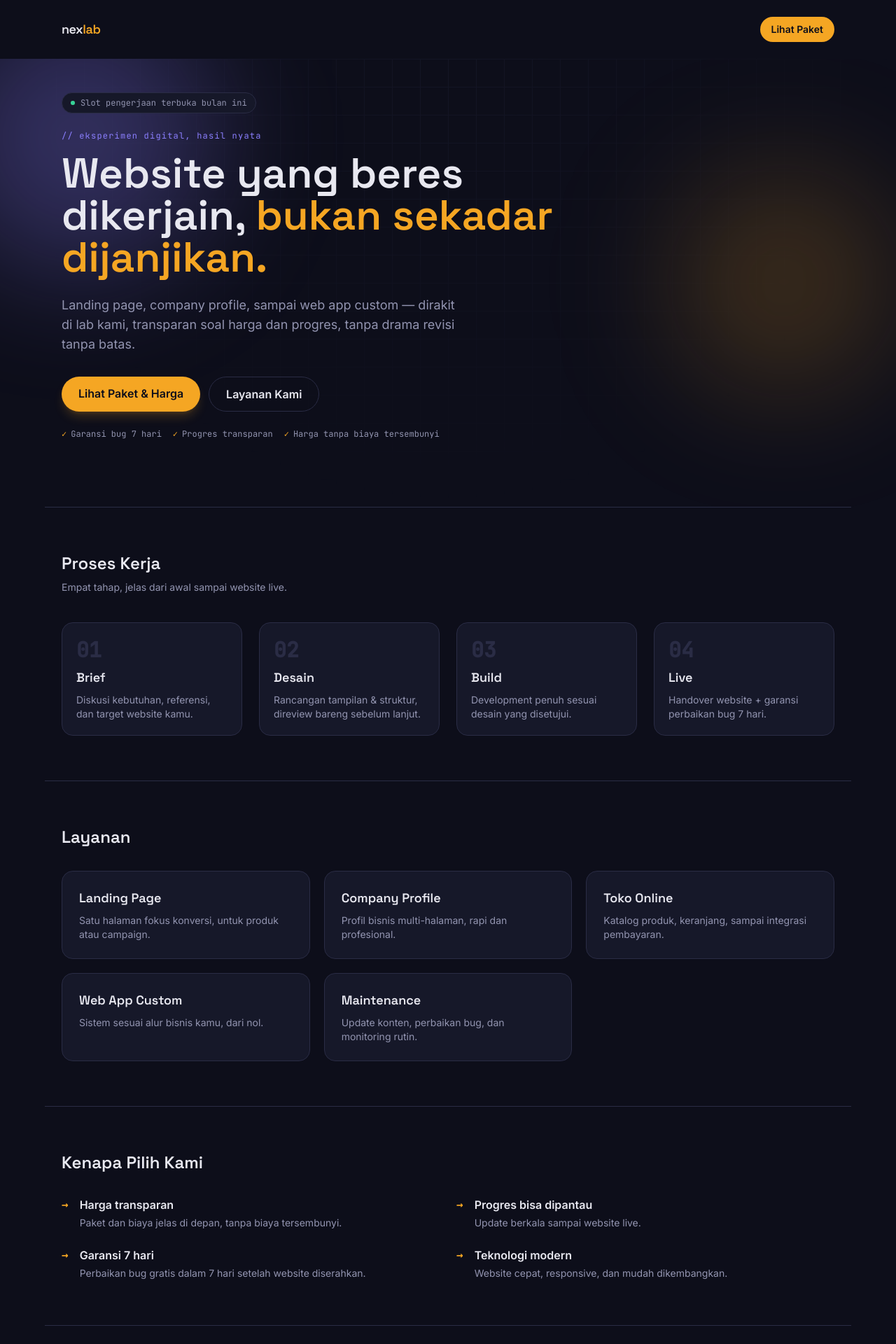
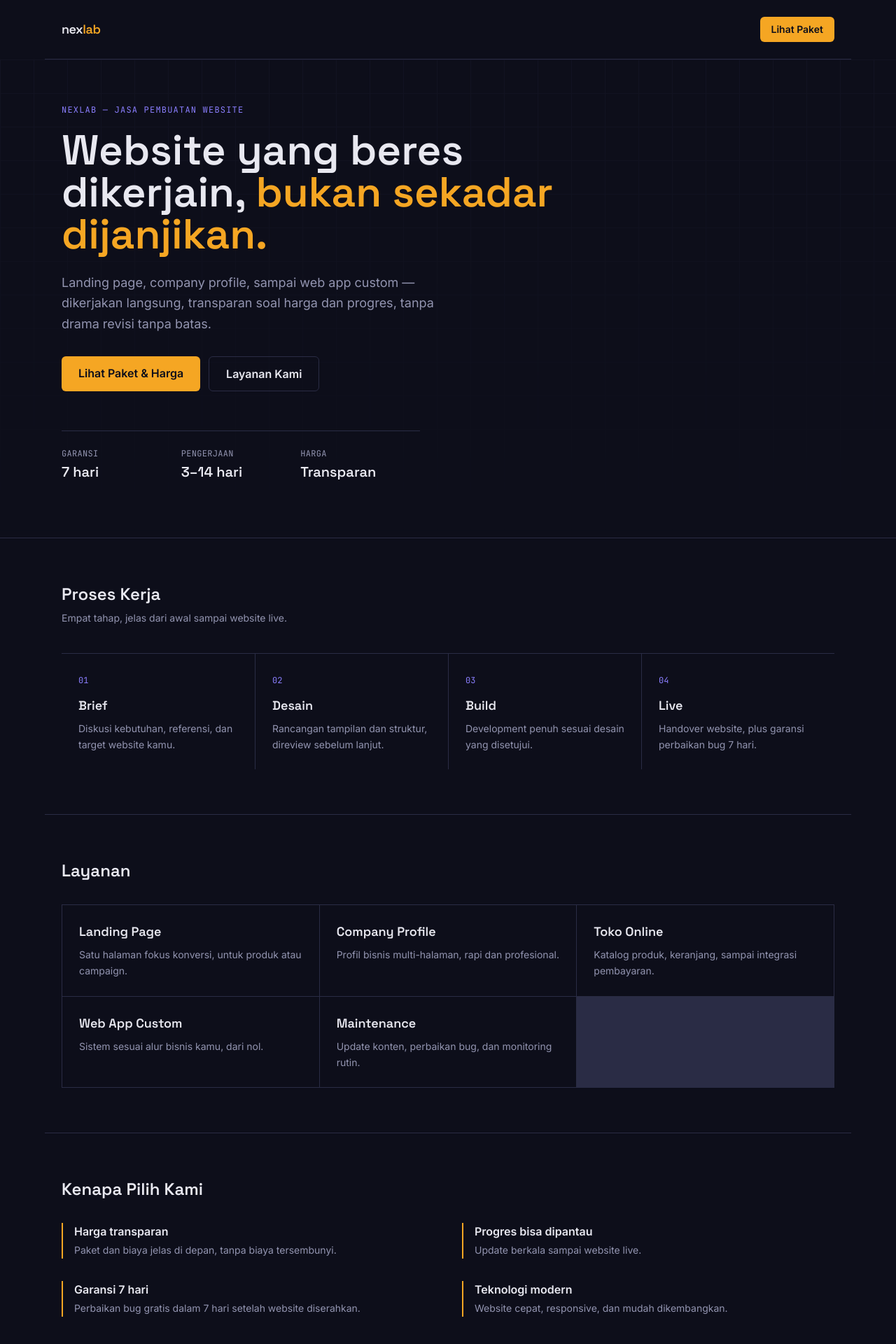
Before and after one commit to MisterDayy/jasa-website, a Flask app: page / in a window 1280 px wide. Shown: the top 1920 px of the page at 70% size. Run offline with Flask 3, Linux system fonts and the light colour scheme; some libraries are stand-ins or nearby versions.

Commit message:
redesign: cleaner, more disciplined visual language

```diff
--- a/templates/admin/login.html
+++ b/templates/admin/login.html
@@ -3,7 +3,7 @@
 {% block content %}
 <div class="max-w-sm mx-auto px-6 py-24">
   <h1 class="font-display text-2xl font-semibold mb-6 text-center">Login Admin</h1>
-  <form method="POST" class="space-y-4 bg-surface border border-line rounded-2xl p-6">
+  <form method="POST" class="space-y-4 bg-surface border border-line rounded-lg p-6">
     <div>
       <label class="text-sm font-medium text-muted">Username</label>
       <input type="text" name="username" required class="mt-1 w-full bg-surface2 border border-line rounded-lg px-3 py-2 text-ink focus:outline-none focus:ring-2 focus:ring-violet">
@@ -12,7 +12,7 @@
       <label class="text-sm font-medium text-muted">Password</label>
       <input type="password" name="password" required class="mt-1 w-full bg-surface2 border border-line rounded-lg px-3 py-2 text-ink focus:outline-none focus:ring-2 focus:ring-violet">
     </div>
-    <button type="submit" class="w-full py-3 rounded-full bg-amber text-bg font-semibold hover:bg-violet hover:text-white transition">Masuk</button>
+    <button type="submit" class="w-full py-3 rounded-md bg-amber text-bg font-semibold hover:bg-violet hover:text-white transition">Masuk</button>
   </form>
 </div>
 {% endblock %}
--- a/templates/admin/products.html
+++ b/templates/admin/products.html
@@ -13,7 +13,7 @@
   <div class="grid md:grid-cols-3 gap-8">
     <div class="md:col-span-1">
       <h2 class="font-semibold mb-3">Tambah Produk</h2>
-      <form method="POST" enctype="multipart/form-data" class="space-y-3 bg-surface border border-line rounded-2xl p-5">
+      <form method="POST" enctype="multipart/form-data" class="space-y-3 bg-surface border border-line rounded-lg p-5">
         <div>
           <label class="text-sm font-medium text-muted">Nama</label>
           <input type="text" name="name" required class="mt-1 w-full bg-surface2 border border-line rounded-lg px-3 py-2 text-sm text-ink">
@@ -30,7 +30,7 @@
           <label class="text-sm font-medium text-muted">Thumbnail</label>
           <input type="file" name="thumbnail" accept="image/*" class="mt-1 w-full text-sm text-muted">
         </div>
-        <button type="submit" class="w-full py-2.5 rounded-full bg-amber text-bg font-semibold text-sm hover:bg-violet hover:text-white transition">Simpan Produk</button>
+        <button type="submit" class="w-full py-2.5 rounded-md bg-amber text-bg font-semibold text-sm hover:bg-violet hover:text-white transition">Simpan Produk</button>
       </form>
     </div>
 
@@ -38,7 +38,7 @@
       <h2 class="font-semibold mb-3">Daftar Produk</h2>
       <div class="space-y-3">
         {% for p in products %}
-        <div class="flex items-center gap-4 bg-surface border border-line rounded-xl p-3">
+        <div class="flex items-center gap-4 bg-surface border border-line rounded-lg p-3">
           {% if p.thumbnail_url %}
           <img src="{{ p.thumbnail_url }}" class="w-14 h-14 object-cover rounded-lg">
           {% else %}
--- a/templates/base.html
+++ b/templates/base.html
@@ -34,21 +34,10 @@
     body{font-family:'Inter',sans-serif}
     .grid-bg{
       background-image: linear-gradient(#1F2136 1px, transparent 1px), linear-gradient(90deg, #1F2136 1px, transparent 1px);
-      background-size: 40px 40px;
+      background-size: 48px 48px;
     }
-    .glow{ filter: blur(90px); }
-    .reveal{ opacity: 0; transform: translateY(24px); transition: opacity .7s ease, transform .7s ease; }
+    .reveal{ opacity: 0; transform: translateY(16px); transition: opacity .5s ease, transform .5s ease; }
     .reveal.in{ opacity: 1; transform: translateY(0); }
-    @keyframes pulse-soft{
-      0%, 100% { box-shadow: 0 0 0 0 rgba(245,166,35,.35); }
-      50% { box-shadow: 0 0 0 8px rgba(245,166,35,0); }
-    }
-    .pulse-dot{ animation: pulse-soft 2.2s ease-in-out infinite; }
-    @keyframes float-slow{
-      0%, 100% { transform: translateY(0px); }
-      50% { transform: translateY(-14px); }
-    }
-    .float-slow{ animation: float-slow 6s ease-in-out infinite; }
   </style>
 </head>
 <body class="bg-bg text-ink font-body overflow-x-hidden">
--- a/templates/catalog.html
+++ b/templates/catalog.html
@@ -8,7 +8,7 @@
   {% if products %}
   <div class="grid sm:grid-cols-2 md:grid-cols-3 gap-6">
     {% for p in products %}
-    <div class="bg-surface border border-line rounded-2xl overflow-hidden hover:border-violet transition flex flex-col">
+    <div class="bg-surface border border-line rounded-lg overflow-hidden hover:border-violet transition flex flex-col">
       {% if p.thumbnail_url %}
       <img src="{{ p.thumbnail_url }}" alt="{{ p.name }}" class="w-full h-40 object-cover">
       {% else %}
@@ -18,7 +18,7 @@
         <h3 class="font-display font-semibold text-lg">{{ p.name }}</h3>
         <p class="text-muted text-sm mt-2 flex-1">{{ p.description or "" }}</p>
         <p class="font-semibold text-amber mt-4">Rp {{ "{:,.0f}".format(p.price).replace(",", ".") }}</p>
-        <a href="{{ url_for('checkout', product_id=p.id) }}" class="mt-4 text-center px-4 py-2 rounded-full bg-amber text-bg font-semibold hover:bg-violet hover:text-white transition">Pesan</a>
+        <a href="{{ url_for('checkout', product_id=p.id) }}" class="mt-4 text-center px-4 py-2 rounded-md bg-amber text-bg font-semibold hover:bg-violet hover:text-white transition">Pesan</a>
       </div>
     </div>
     {% endfor %}
--- a/templates/landing.html
+++ b/templates/landing.html
@@ -2,68 +2,69 @@
 {% block title %}Nexlab — Website yang Beres Dikerjain{% endblock %}
 {% block content %}
 
-<nav class="max-w-6xl mx-auto px-6 py-6 flex items-center justify-between relative z-10">
+<nav class="max-w-6xl mx-auto px-6 py-6 flex items-center justify-between border-b border-line">
   <span class="font-display font-semibold text-lg tracking-tight">nex<span class="text-amber">lab</span></span>
-  <a href="{{ url_for('catalog') }}" class="text-sm font-semibold px-4 py-2 rounded-full bg-amber text-bg hover:bg-violet hover:text-white transition">Lihat Paket</a>
+  <a href="{{ url_for('catalog') }}" class="text-sm font-semibold px-4 py-2 rounded-md bg-amber text-bg hover:bg-white transition">Lihat Paket</a>
 </nav>
 
 <!-- Hero -->
-<header class="relative overflow-hidden">
-  <div class="absolute inset-0 grid-bg opacity-40 [mask-image:radial-gradient(ellipse_at_top,black,transparent_70%)]"></div>
-  <div class="absolute -top-20 -left-20 w-96 h-96 bg-violet/30 rounded-full glow"></div>
-  <div class="absolute top-40 right-0 w-80 h-80 bg-amber/20 rounded-full glow float-slow"></div>
-
-  <div class="relative max-w-6xl mx-auto px-6 pt-12 pb-24">
-    <div class="inline-flex items-center gap-2 px-3 py-1.5 rounded-full bg-surface border border-line text-xs font-mono text-muted mb-6">
-      <span class="w-1.5 h-1.5 rounded-full bg-emerald-400 pulse-dot"></span>
-      Slot pengerjaan terbuka bulan ini
-    </div>
-
-    <p class="font-mono text-xs tracking-widest text-violet mb-4">// eksperimen digital, hasil nyata</p>
+<header class="relative border-b border-line">
+  <div class="absolute inset-0 grid-bg opacity-30 [mask-image:linear-gradient(to_bottom,black,transparent)]"></div>
+  <div class="relative max-w-6xl mx-auto px-6 pt-16 pb-20">
+    <p class="font-mono text-xs tracking-widest text-violet mb-5">NEXLAB — JASA PEMBUATAN WEBSITE</p>
     <h1 class="font-display text-4xl md:text-6xl font-semibold leading-[1.1] max-w-3xl">
       Website yang beres dikerjain, <span class="text-amber">bukan sekadar dijanjikan.</span>
     </h1>
-    <p class="mt-6 text-muted text-lg max-w-xl">
-      Landing page, company profile, sampai web app custom — dirakit di lab kami,
+    <p class="mt-6 text-muted text-lg max-w-xl leading-relaxed">
+      Landing page, company profile, sampai web app custom — dikerjakan langsung,
       transparan soal harga dan progres, tanpa drama revisi tanpa batas.
     </p>
     <div class="mt-8 flex flex-wrap gap-3">
-      <a href="{{ url_for('catalog') }}" class="px-6 py-3 rounded-full bg-amber text-bg font-semibold hover:bg-white transition shadow-lg shadow-amber/20">Lihat Paket & Harga</a>
-      <a href="#layanan" class="px-6 py-3 rounded-full border border-line text-ink font-semibold hover:border-violet transition">Layanan Kami</a>
+      <a href="{{ url_for('catalog') }}" class="px-6 py-3 rounded-md bg-amber text-bg font-semibold hover:bg-white transition">Lihat Paket &amp; Harga</a>
+      <a href="#layanan" class="px-6 py-3 rounded-md border border-line text-ink font-semibold hover:border-violet transition">Layanan Kami</a>
     </div>
 
-    <div class="mt-6 flex flex-wrap gap-4 text-xs font-mono text-muted">
-      <span class="flex items-center gap-1.5"><span class="text-amber">✓</span> Garansi bug 7 hari</span>
-      <span class="flex items-center gap-1.5"><span class="text-amber">✓</span> Progres transparan</span>
-      <span class="flex items-center gap-1.5"><span class="text-amber">✓</span> Harga tanpa biaya tersembunyi</span>
-    </div>
+    <dl class="mt-14 grid grid-cols-3 max-w-lg border-t border-line pt-6">
+      <div>
+        <dt class="font-mono text-xs text-muted uppercase tracking-wide">Garansi</dt>
+        <dd class="font-display text-xl font-semibold mt-1">7 hari</dd>
+      </div>
+      <div>
+        <dt class="font-mono text-xs text-muted uppercase tracking-wide">Pengerjaan</dt>
+        <dd class="font-display text-xl font-semibold mt-1">3–14 hari</dd>
+      </div>
+      <div>
+        <dt class="font-mono text-xs text-muted uppercase tracking-wide">Harga</dt>
+        <dd class="font-display text-xl font-semibold mt-1">Transparan</dd>
+      </div>
+    </dl>
   </div>
 </header>
 
-<!-- Proses Kerja (pipeline detail) -->
-<section class="max-w-6xl mx-auto px-6 py-16 border-t border-line reveal">
+<!-- Proses Kerja -->
+<section class="max-w-6xl mx-auto px-6 py-16 border-b border-line reveal">
   <h2 class="font-display text-2xl font-semibold mb-2">Proses Kerja</h2>
   <p class="text-muted text-sm mb-10">Empat tahap, jelas dari awal sampai website live.</p>
-  <div class="grid sm:grid-cols-2 md:grid-cols-4 gap-6">
+  <div class="grid sm:grid-cols-2 md:grid-cols-4">
     {% for step in [
       ("01", "Brief", "Diskusi kebutuhan, referensi, dan target website kamu."),
-      ("02", "Desain", "Rancangan tampilan &amp; struktur, direview bareng sebelum lanjut."),
+      ("02", "Desain", "Rancangan tampilan dan struktur, direview sebelum lanjut."),
       ("03", "Build", "Development penuh sesuai desain yang disetujui."),
-      ("04", "Live", "Handover website + garansi perbaikan bug 7 hari."),
+      ("04", "Live", "Handover website, plus garansi perbaikan bug 7 hari."),
     ] %}
-    <div class="relative p-5 rounded-2xl bg-surface border border-line hover:border-amber/60 transition group">
-      <span class="font-mono text-3xl font-semibold text-line group-hover:text-amber/30 transition">{{ step[0] }}</span>
-      <h3 class="font-display font-semibold text-lg mt-2">{{ step[1] }}</h3>
-      <p class="text-muted text-sm mt-2">{{ step[2] | safe }}</p>
+    <div class="p-6 border-t border-line md:border-l {{ 'md:border-l-0' if loop.first else '' }}">
+      <span class="font-mono text-xs text-violet">{{ step[0] }}</span>
+      <h3 class="font-display font-semibold text-lg mt-3">{{ step[1] }}</h3>
+      <p class="text-muted text-sm mt-2 leading-relaxed">{{ step[2] }}</p>
     </div>
     {% endfor %}
   </div>
 </section>
 
 <!-- Layanan -->
-<section id="layanan" class="max-w-6xl mx-auto px-6 py-16 border-t border-line reveal">
+<section id="layanan" class="max-w-6xl mx-auto px-6 py-16 border-b border-line reveal">
   <h2 class="font-display text-2xl font-semibold mb-8">Layanan</h2>
-  <div class="grid sm:grid-cols-2 md:grid-cols-3 gap-5">
+  <div class="grid sm:grid-cols-2 md:grid-cols-3 gap-px bg-line border border-line">
     {% for item in [
       ("Landing Page", "Satu halaman fokus konversi, untuk produk atau campaign."),
       ("Company Profile", "Profil bisnis multi-halaman, rapi dan profesional."),
@@ -71,60 +72,61 @@
       ("Web App Custom", "Sistem sesuai alur bisnis kamu, dari nol."),
       ("Maintenance", "Update konten, perbaikan bug, dan monitoring rutin."),
     ] %}
-    <div class="p-6 rounded-2xl bg-surface border border-line hover:border-violet hover:-translate-y-1 transition">
+    <div class="p-6 bg-bg hover:bg-surface transition">
       <h3 class="font-display font-semibold text-lg">{{ item[0] }}</h3>
-      <p class="text-muted text-sm mt-2">{{ item[1] }}</p>
+      <p class="text-muted text-sm mt-2 leading-relaxed">{{ item[1] }}</p>
     </div>
     {% endfor %}
   </div>
 </section>
 
 <!-- Kenapa kami -->
-<section class="max-w-6xl mx-auto px-6 py-16 border-t border-line reveal">
+<section class="max-w-6xl mx-auto px-6 py-16 border-b border-line reveal">
   <h2 class="font-display text-2xl font-semibold mb-8">Kenapa Pilih Kami</h2>
-  <div class="grid sm:grid-cols-2 gap-6">
+  <div class="grid sm:grid-cols-2 gap-x-10 gap-y-8">
     {% for item in [
       ("Harga transparan", "Paket dan biaya jelas di depan, tanpa biaya tersembunyi."),
       ("Progres bisa dipantau", "Update berkala sampai website live."),
       ("Garansi 7 hari", "Perbaikan bug gratis dalam 7 hari setelah website diserahkan."),
       ("Teknologi modern", "Website cepat, responsive, dan mudah dikembangkan."),
     ] %}
-    <div class="flex gap-4">
-      <span class="font-mono text-amber font-semibold">→</span>
-      <div>
-        <h3 class="font-semibold">{{ item[0] }}</h3>
-        <p class="text-muted text-sm mt-1">{{ item[1] }}</p>
-      </div>
+    <div class="border-l-2 border-amber pl-4">
+      <h3 class="font-semibold">{{ item[0] }}</h3>
+      <p class="text-muted text-sm mt-1 leading-relaxed">{{ item[1] }}</p>
     </div>
     {% endfor %}
   </div>
 </section>
 
 <!-- FAQ -->
-<section class="max-w-6xl mx-auto px-6 py-16 border-t border-line reveal">
+<section class="max-w-6xl mx-auto px-6 py-16 border-b border-line reveal">
   <h2 class="font-display text-2xl font-semibold mb-8">Pertanyaan Umum</h2>
-  <div class="space-y-4 max-w-3xl">
+  <div class="max-w-3xl divide-y divide-line border-t border-b border-line">
     {% for qa in [
       ("Berapa lama pengerjaan?", "3–14 hari kerja tergantung tingkat kesulitan, dihitung setelah brief dan pembayaran dikonfirmasi."),
       ("Bagaimana cara bayar?", "Scan QRIS di halaman checkout, lalu isi data diri dan upload bukti transfer untuk diverifikasi."),
       ("Ada garansi?", "Ada, garansi perbaikan bug selama 7 hari setelah website diserahkan. Penambahan fitur baru di luar cakupan garansi."),
       ("Hosting termasuk?", "Tergantung paket — cek detail di halaman paket masing-masing."),
     ] %}
-    <details class="border border-line bg-surface rounded-xl px-5 py-4">
-      <summary class="font-semibold cursor-pointer">{{ qa[0] }}</summary>
-      <p class="text-muted text-sm mt-2">{{ qa[1] }}</p>
+    <details class="group py-4">
+      <summary class="font-semibold cursor-pointer list-none flex items-center justify-between">
+        {{ qa[0] }}
+        <span class="text-muted group-open:rotate-45 transition">+</span>
+      </summary>
+      <p class="text-muted text-sm mt-3 leading-relaxed">{{ qa[1] }}</p>
     </details>
     {% endfor %}
   </div>
 </section>
 
 <!-- CTA -->
-<section class="border-t border-line relative overflow-hidden reveal">
-  <div class="absolute left-1/2 -translate-x-1/2 top-0 w-[500px] h-64 bg-amber/10 rounded-full glow"></div>
-  <div class="relative max-w-6xl mx-auto px-6 py-16 text-center">
-    <h2 class="font-display text-2xl md:text-3xl font-semibold">Siap bikin website-nya?</h2>
-    <p class="text-muted mt-3">Lihat paket yang tersedia dan mulai order sekarang.</p>
-    <a href="{{ url_for('catalog') }}" class="inline-block mt-6 px-6 py-3 rounded-full bg-amber text-bg font-semibold hover:bg-violet hover:text-white transition shadow-lg shadow-amber/20">Lihat Paket & Harga</a>
+<section>
+  <div class="max-w-6xl mx-auto px-6 py-16 flex flex-col md:flex-row md:items-center md:justify-between gap-6">
+    <div>
+      <h2 class="font-display text-2xl md:text-3xl font-semibold">Siap bikin website-nya?</h2>
+      <p class="text-muted mt-2">Lihat paket yang tersedia dan mulai order sekarang.</p>
+    </div>
+    <a href="{{ url_for('catalog') }}" class="shrink-0 px-6 py-3 rounded-md bg-amber text-bg font-semibold hover:bg-white transition text-center">Lihat Paket &amp; Harga</a>
   </div>
 </section>
 
--- a/templates/order_success.html
+++ b/templates/order_success.html
@@ -2,7 +2,7 @@
 {% block title %}Pesanan Diterima{% endblock %}
 {% block content %}
 <div class="max-w-lg mx-auto px-6 py-20 text-center">
-  <div class="w-14 h-14 rounded-full bg-emerald-950/40 text-emerald-400 border border-emerald-800 flex items-center justify-center mx-auto text-2xl font-bold">✓</div>
+  <div class="w-14 h-14 rounded-md bg-emerald-950/40 text-emerald-400 border border-emerald-800 flex items-center justify-center mx-auto text-2xl font-bold">✓</div>
   <h1 class="font-display text-2xl font-semibold mt-6">Pesanan Diterima</h1>
   <p class="text-muted mt-2">
     Terima kasih, {{ order.buyer_name }}. Pembayaran untuk
@@ -11,7 +11,7 @@
   </p>
   {% if admin_wa %}
   <a href="https://wa.me/{{ admin_wa }}?text=Halo%2C%20saya%20sudah%20order%20{{ order.products.name | urlencode }}%20(ID%3A%20{{ order.id }})"
-     class="inline-block mt-6 px-6 py-3 rounded-full bg-emerald-500 text-white font-semibold hover:bg-emerald-600 transition">
+     class="inline-block mt-6 px-6 py-3 rounded-md bg-emerald-500 text-white font-semibold hover:bg-emerald-600 transition">
     Konfirmasi via WhatsApp
   </a>
   {% endif %}
```
Also changed, not shown: templates/admin/orders.html (+5 -5 lines), templates/checkout.html (+6 -6 lines).
